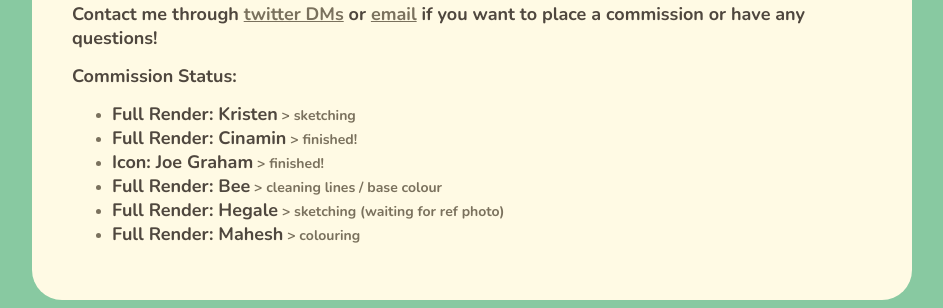
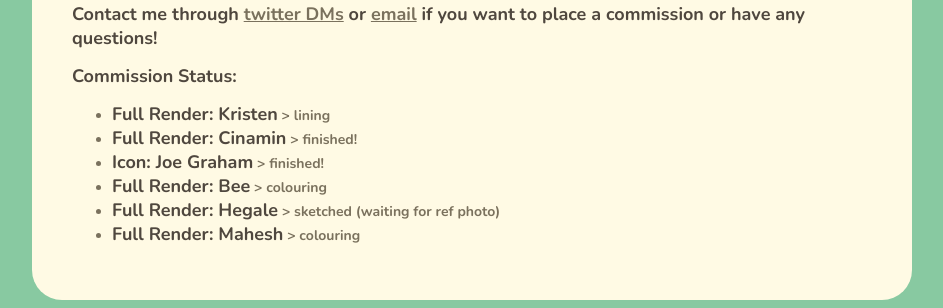
Before and after one commit to antheakwong/antheakwong.github.io, a Jekyll site: the page built from commissions/index.md, in a window 1280 px wide and 1370 px high. Shown: the part 990-1298 px from the top of the window, without its empty margins (168-1111 px from the left). Built offline with Jekyll 4.4.1, drawn with Linux system fonts in a browser that asks for light colours; nearby versions of some CDN libraries.

Commit message:
update status

```diff
--- a/commissions/index.md
+++ b/commissions/index.md
@@ -40,9 +40,9 @@ Won’t draw: NSFW, mecha, offensive/shock content
 **Contact me through [twitter DMs](https://twitter.com/aysrin) or [email](mailto:hello@antheakwong.com) if you want to place a commission or have any questions!**
 
 **Commission Status:**
-- **Full Render: Kristen** > sketching
+- **Full Render: Kristen** > lining
 - **Full Render: Cinamin** > finished!
 - **Icon: Joe Graham** > finished!
-- **Full Render: Bee** > cleaning lines / base colour
-- **Full Render: Hegale** > sketching (waiting for ref photo)
+- **Full Render: Bee** > colouring
+- **Full Render: Hegale** > sketched (waiting for ref photo)
 - **Full Render: Mahesh** > colouring
```
